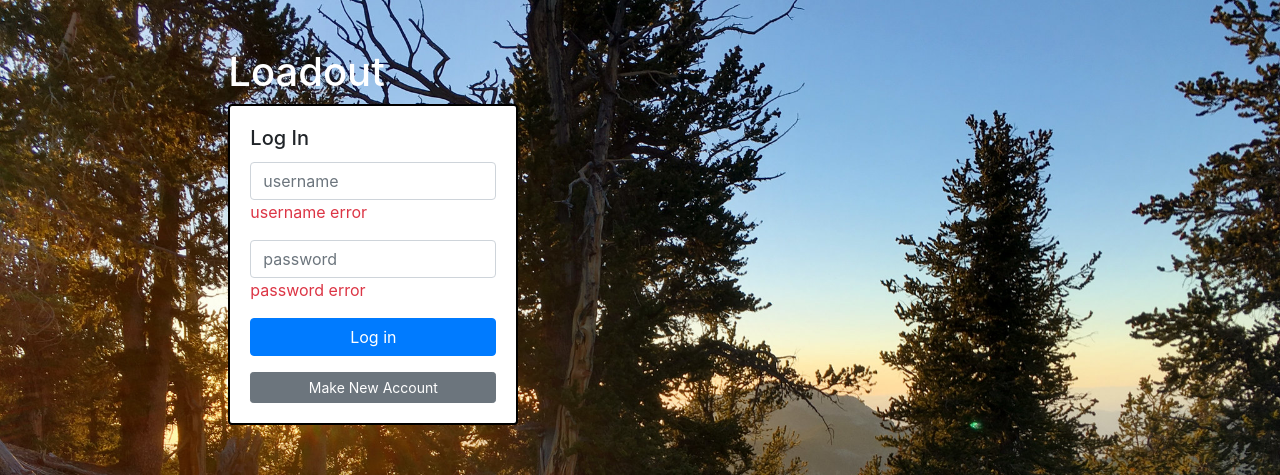
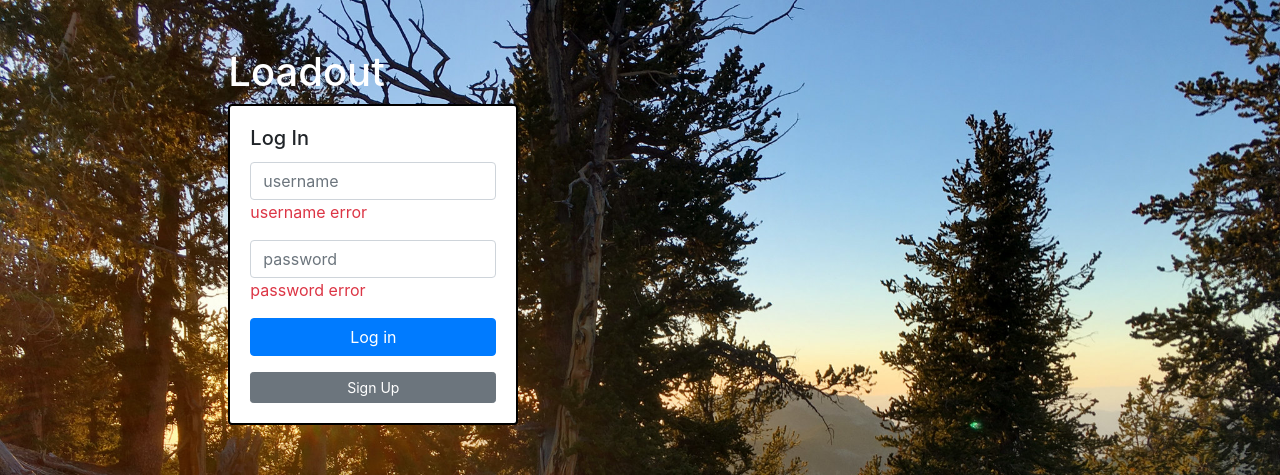
Before and after one commit to Chris-Fortier/loadout, a React (Create React App) app: page / in a window 1280 px wide. Shown: the top 475 px of the page. Built offline with nearby package versions, Linux system fonts and the light colour scheme.

Commit message:
tweak working on landing page, add margins to bottom of cards so they don't touch bottom if you need to scroll

```diff
--- a/src/components/pages/Landing.js
+++ b/src/components/pages/Landing.js
@@ -25,7 +25,7 @@ export default class Landing extends React.Component {
 
    renderLogIn() {
       return (
-         <div className="card">
+         <div className="card mb-3">
             <div className="card-body">
                <h5 className="card-title">Log In</h5>
                <form className="mb-0 needs-validation" noValidate>
@@ -70,7 +70,7 @@ export default class Landing extends React.Component {
                      id="new-account-button"
                      onClick={() => this.swithToNewAccountMode()}
                   >
-                     Make New Account
+                     Sign Up
                   </button>
                </form>
             </div>
@@ -80,7 +80,7 @@ export default class Landing extends React.Component {
 
    renderNewAccount() {
       return (
-         <div className="card">
+         <div className="card mb-3">
             <div className="card-body">
                <h5 className="card-title">Make New Account</h5>
                <form className="mb-0 needs-validation" noValidate>
@@ -128,7 +128,7 @@ export default class Landing extends React.Component {
                      id="login-button"
                      to="/all-kits"
                   >
-                     Make New Account
+                     Complete New Account
                   </Link>
                   <button
                      className="btn btn-secondary btn-sm btn-block"
```
